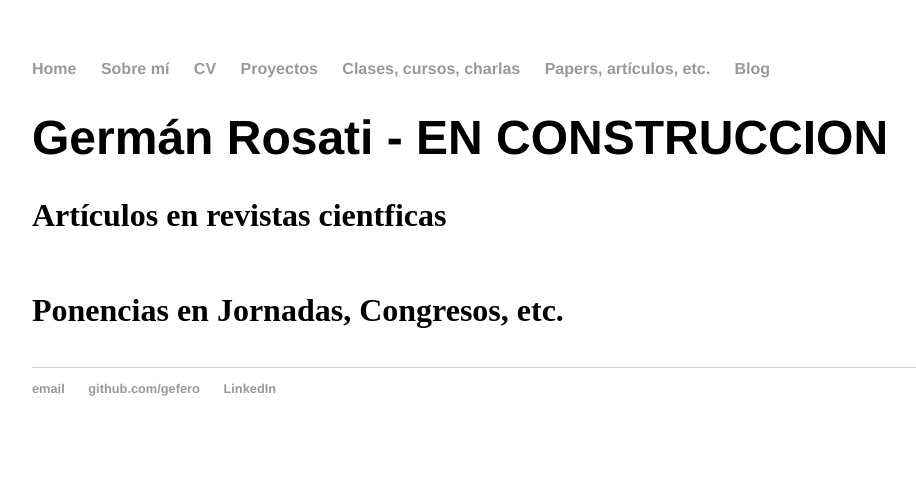
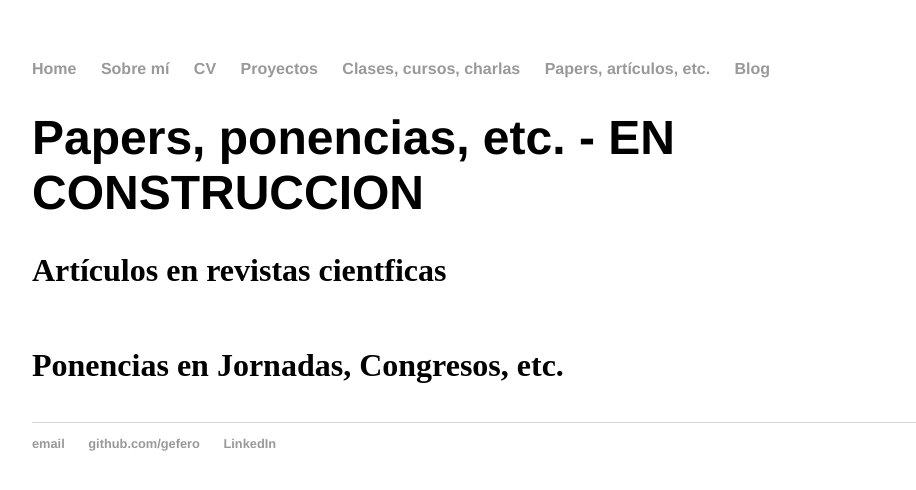
Before and after one commit to gefero/gefero.github.io, a Jekyll site: the page built from papers/index.html, in a window 1280 px wide. Shown: the top 490 px of the page, without its empty margins (160-1076 px from the left). Built offline with Jekyll 4.4.1, drawn with Linux system fonts in a browser that asks for light colours.

Commit message:
Update index.html

```diff
--- a/papers/index.html
+++ b/papers/index.html
@@ -3,7 +3,7 @@ layout: default
 title: Papers, artículos, etc...
 ---
 <div class="blurb">
-	<h1>Germán Rosati - EN CONSTRUCCION</h1>
+	<h1>Papers, ponencias, etc. - EN CONSTRUCCION</h1>
 	<h2><font size="6">Artículos en revistas cientficas</font></h2>
 	<br>
 	<h2><font size="6">Ponencias en Jornadas, Congresos, etc.</font></h2>
```
